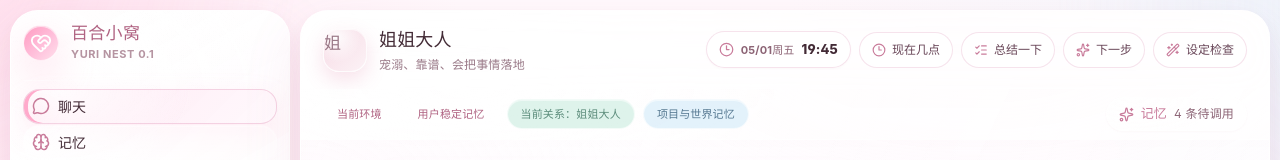
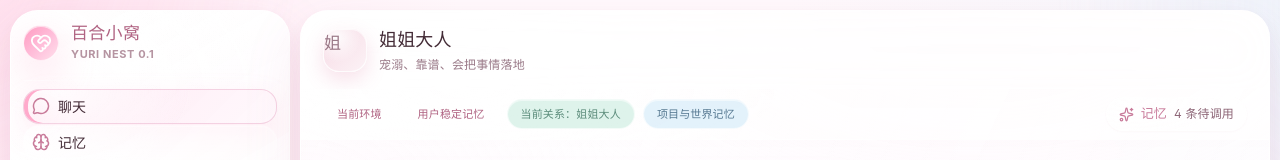
Before and after one commit to ctnnyy-oss/yuri-pocket, a React (Vite) app: page / in a window 1280 px wide. Shown: the top 160 px of the page. Built offline with nearby package versions, Linux system fonts and the light colour scheme; no server answers.

Commit message:
Add lightweight agent context tools

```diff
--- a/src/components/ChatPhone.tsx
+++ b/src/components/ChatPhone.tsx
@@ -1,6 +1,6 @@
 import type { CSSProperties } from 'react'
-import { useEffect, useMemo, useRef, useState } from 'react'
-import { Clock3, ListChecks, Send, Sparkles, WandSparkles } from 'lucide-react'
+import { useEffect, useMemo, useRef } from 'react'
+import { Send, Sparkles } from 'lucide-react'
 import type {
   AppSettings,
   CharacterCard,
@@ -12,13 +12,6 @@ import type {
 import type { MemoryFeedbackAction } from '../services/memoryFeedback'
 import { buildMessageMemoryTrace } from '../services/memoryTrace'
 import { MessageBubble } from './MessageBubble'
-
-const quickPrompts = [
-  { label: '现在几点', prompt: '姐姐，现在北京时间几点？今天是几月几号星期几？', icon: Clock3 },
-  { label: '总结一下', prompt: '姐姐，帮妹妹把刚刚这段对话整理成简短摘要和待办。', icon: ListChecks },
-  { label: '下一步', prompt: '姐姐，根据当前上下文，给妹妹三个最适合的下一步。', icon: Sparkles },
-  { label: '设定检查', prompt: '姐姐，帮妹妹检查当前角色和世界观设定有没有矛盾或缺口。', icon: WandSparkles },
-]
 
 interface ChatPhoneProps {
   character: CharacterCard
@@ -48,29 +41,8 @@ export function ChatPhone({
   onSend,
 }: ChatPhoneProps) {
   const messageListRef = useRef<HTMLDivElement>(null)
-  const [now, setNow] = useState(() => new Date())
   const memoryBlocks = contextBlocks.filter((block) => block.memoryIds?.length)
   const memoryCount = new Set(memoryBlocks.flatMap((block) => block.memoryIds ?? [])).size
-  const currentTimeLabel = useMemo(
-    () =>
-      new Intl.DateTimeFormat('zh-CN', {
-        timeZone: 'Asia/Shanghai',
-        hour: '2-digit',
-        minute: '2-digit',
-        hour12: false,
-      }).format(now),
-    [now],
-  )
-  const currentDateLabel = useMemo(
-    () =>
-      new Intl.DateTimeFormat('zh-CN', {
-        timeZone: 'Asia/Shanghai',
-        month: '2-digit',
-        day: '2-digit',
-        weekday: 'short',
-      }).format(now),
-    [now],
-  )
   const traceByAssistantMessageId = useMemo(() => {
     return new Map(
       memoryUsageLogs
@@ -98,11 +70,6 @@ export function ChatPhone({
     })
   }, [messages, isSending])
 
-  useEffect(() => {
-    const timer = window.setInterval(() => setNow(new Date()), 30_000)
-    return () => window.clearInterval(timer)
-  }, [])
-
   return (
     <main className="workspace chat-workspace">
       <header className="workspace-header">
@@ -113,24 +80,6 @@ export function ChatPhone({
           <div>
             <strong>{character.name}</strong>
             <span>{character.subtitle}</span>
-          </div>
-        </div>
-        <div className="chat-header-actions">
-          <div aria-label="当前北京时间" className="live-clock">
-            <Clock3 size={15} />
-            <span>{currentDateLabel}</span>
-            <strong>{currentTimeLabel}</strong>
-          </div>
-          <div className="assistant-tools" aria-label="智能快捷能力">
-            {quickPrompts.map((item) => {
-              const Icon = item.icon
-              return (
-                <button key={item.label} onClick={() => onDraftChange(item.prompt)} type="button">
-                  <Icon size={14} />
-                  <span>{item.label}</span>
-                </button>
-              )
-            })}
           </div>
         </div>
       </header>
--- a/src/styles/chat.css
+++ b/src/styles/chat.css
@@ -24,43 +24,6 @@
   background: rgba(255, 255, 255, 0.76);
   backdrop-filter: blur(18px) saturate(1.12);
   -webkit-backdrop-filter: blur(18px) saturate(1.12);
-}
-
-.chat-header-actions {
-  display: flex;
-  align-items: center;
-  justify-content: flex-end;
-  gap: 8px;
-  min-width: 0;
-}
-
-.live-clock {
-  display: inline-flex;
-  align-items: center;
-  gap: 7px;
-  flex: 0 0 auto;
-  border: 1px solid rgba(234, 188, 210, 0.42);
-  border-radius: var(--radius-full);
-  background: rgba(255, 255, 255, 0.68);
-  color: var(--ink-secondary);
-  padding: 7px 12px;
-  box-shadow: var(--shadow-xs);
-}
-
-.live-clock svg {
-  color: var(--rose-strong);
-}
-
-.live-clock span {
-  color: var(--muted);
-  font-size: 11px;
-  font-weight: 700;
-}
-
-.live-clock strong {
-  color: var(--ink);
-  font-size: 13px;
-  font-weight: 800;
 }
 
 .phone-contact {
@@ -135,42 +98,6 @@
   background:
     radial-gradient(420px 120px at 18% 0%, rgba(255, 255, 255, 0.56), transparent 72%),
     rgba(255, 255, 255, 0.56);
-}
-
-.assistant-tools {
-  display: flex;
-  gap: 8px;
-  overflow-x: auto;
-  padding: 0;
-  background: transparent;
-}
-
-.assistant-tools button {
-  display: inline-flex;
-  align-items: center;
-  gap: 6px;
-  flex: 0 0 auto;
-  border: 1px solid rgba(234, 188, 210, 0.42);
-  border-radius: var(--radius-full);
-  background: rgba(255, 255, 255, 0.68);
-  color: var(--ink-secondary);
-  padding: 7px 12px;
-  font-size: 12px;
-  font-weight: 750;
-  box-shadow: inset 0 1px 0 rgba(255, 255, 255, 0.62);
-  transition: transform var(--duration-fast) var(--ease-smooth),
-    background var(--duration-fast) var(--ease-smooth),
-    border-color var(--duration-fast) var(--ease-smooth);
-}
-
-.assistant-tools button:hover {
-  transform: translateY(-1px);
-  border-color: rgba(255, 171, 204, 0.62);
-  background: rgba(255, 248, 252, 0.9);
-}
-
-.assistant-tools svg {
-  color: var(--rose-strong);
 }
 
 .chat-context-strip .context-row {
--- a/src/styles/mobile.css
+++ b/src/styles/mobile.css
@@ -29,25 +29,8 @@
     padding: var(--space-md) var(--space-lg);
   }
 
-  .live-clock {
-    padding: 6px 9px;
-  }
-
-  .live-clock span {
-    display: none;
-  }
-
-  .assistant-tools {
-    display: none;
-  }
-
   .context-row {
     padding: var(--space-sm) var(--space-lg);
-  }
-
-  .assistant-tools button {
-    padding: 7px 10px;
-    font-size: 11px;
   }
 
   .memory-lens {
```
Also changed, not shown: 6 other files (tests, documents, lock files or other folders).
